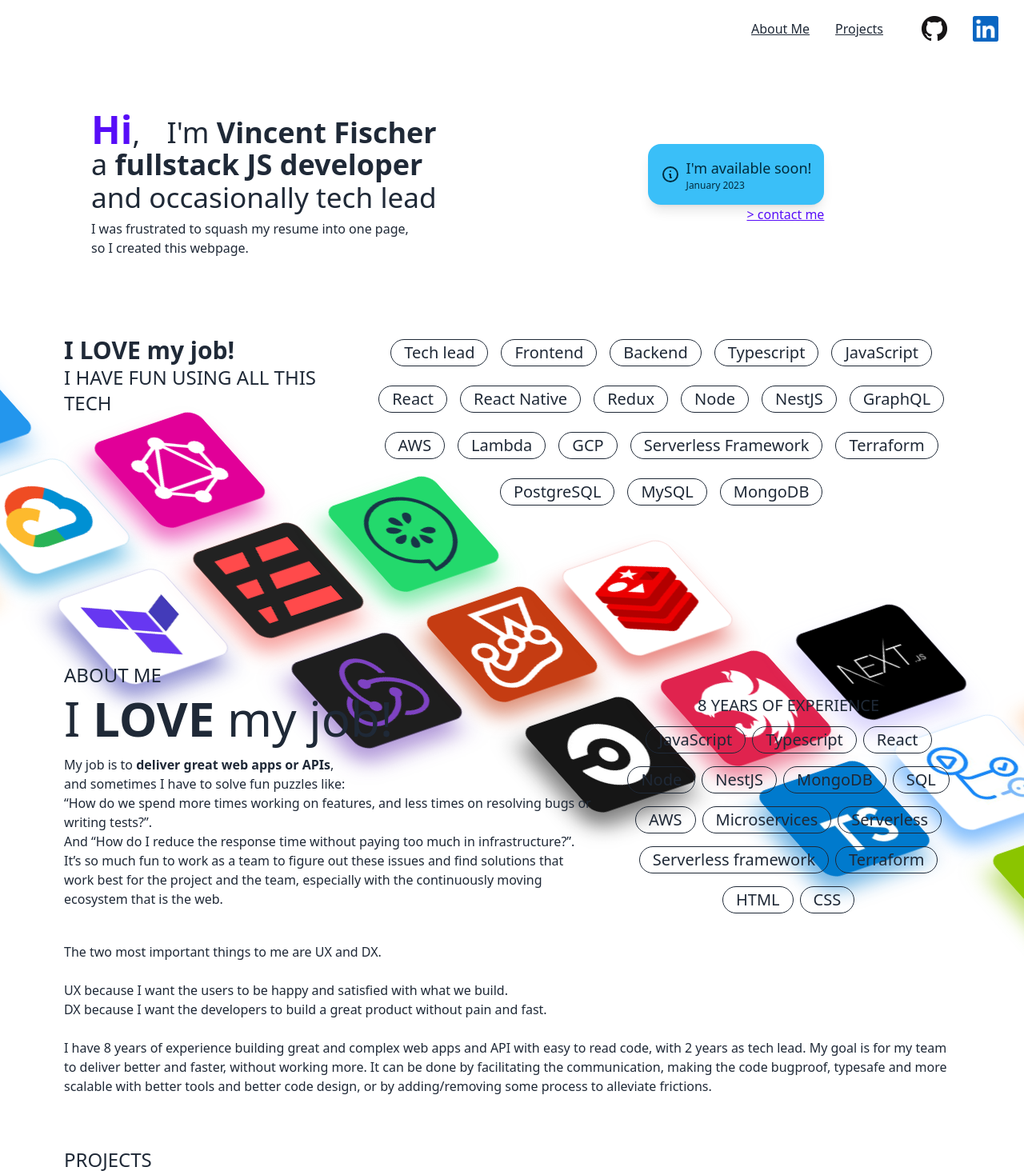
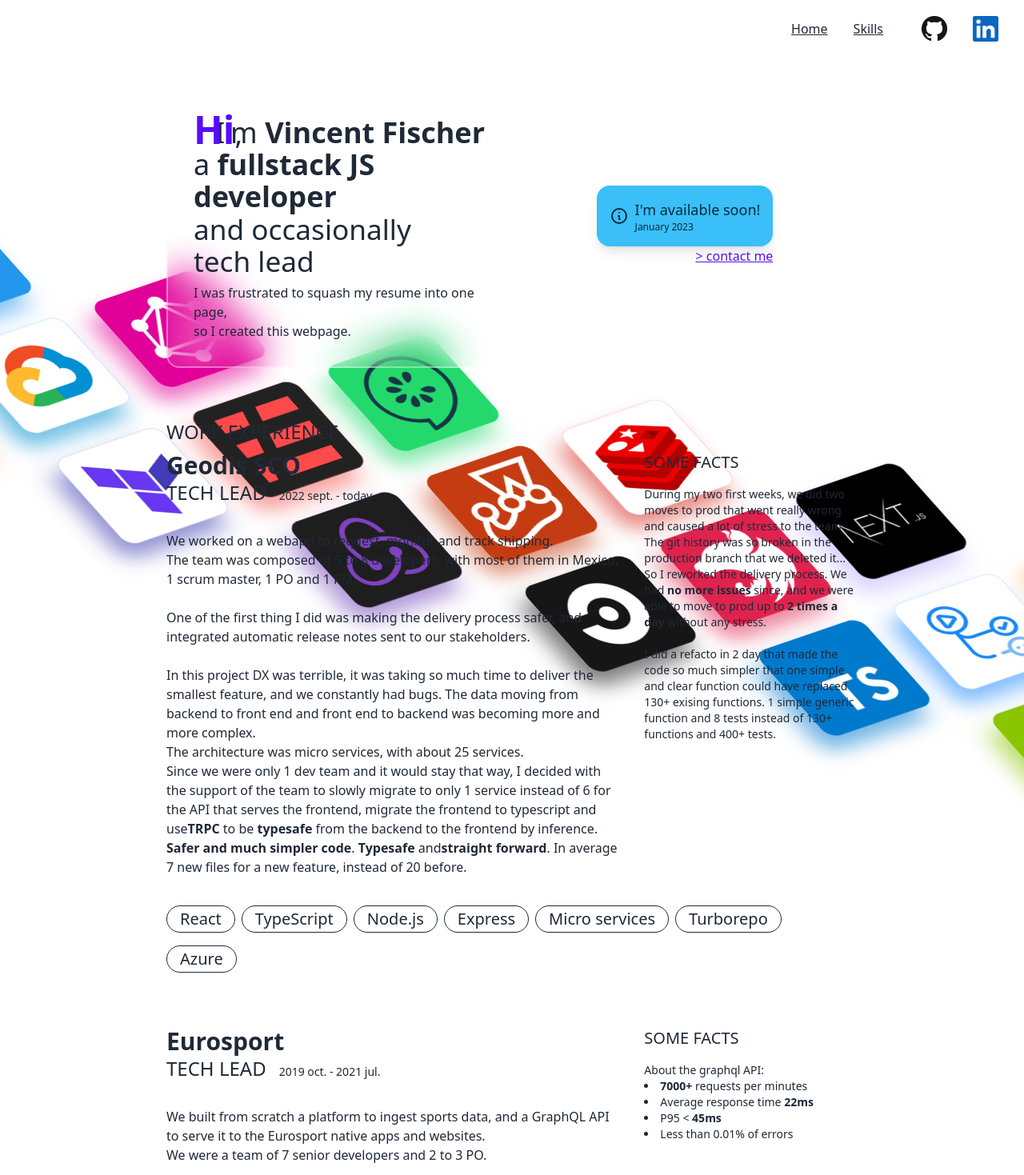
Before and after one commit to fischervincent/my-resume, an Astro site: page / in a window 1280 px wide. Shown: the top 1469 px of the page at 80% size. Built offline with nearby package versions, Linux system fonts and the light colour scheme; Astro itself is replaced by a stand-in of ours.

Commit message:
add skills page

```diff
--- a/src/components/AboutMe.astro
+++ /dev/null
@@ -1,65 +0,0 @@
----
-const skills=[
-  {name:'JavaScript'},
-  {name:'Typescript'},
-  {name:'React'},
-  {name:'Node'},
-  {name:'NestJS'},
-  {name:'MongoDB'},
-  {name:'SQL'},
-  {name:'AWS'},
-  {name:'Microservices'},
-  {name:'Serverless'},
-  {name:'Serverless framework'},
-  {name:'Terraform'},
-  {name:'HTML'},
-  {name:'CSS'},
-]
-
-const startWorkingDate = new Date("2014-09-01");
-const nbYearsExperience = new Date().getFullYear() - startWorkingDate.getFullYear()
----
-
-<div class="section-card">
-  <div class="grid grid-cols-6 lg:grid-cols-5 gap-2 md:gap-8">
-    <div class="col-span-6 md:col-span-3">
-      <p class="text-6xl mb-4">I <strong>LOVE</strong> my job!</p>
-      <p>
-        My job is to <b>deliver great web apps or APIs</b>,
-        <br />
-        and sometimes I have to solve fun puzzles like:
-        <br />
-        “How do we spend more times working on features, and less times on resolving
-        bugs or writing tests?”.
-        <br />
-        And “How do I reduce the response time without paying too much in infrastructure?”.
-        <br />
-        It’s so much fun to work as a team to figure out these issues and find solutions
-        that work best for the project and the team, especially with the continuously
-        moving ecosystem that is the web.
-      </p>
-    </div>
-    <div class="divider md:hidden col-span-6"></div>
-    <div class="col-span-6 md:col-span-3 lg:col-span-2 md:text-center">
-      <h3>{nbYearsExperience} years of experience</h3>
-      <div class="flex flex-wrap gap-2 mt-2 md:justify-center">
-        {skills.map(({name})=>
-          <span class="skill-badge">{name}</span>
-        )}
-      </div>
-    </div>
-  </div>
-  <div class="divider md:hidden col-span-6"></div>
-  <p class="mt-8">
-    The two most important things to me are UX and DX.
-    <br />
-    <br />
-    UX because I want the users to be happy and satisfied with what we build.
-    <br />
-    DX because I want the developers to build a great product without pain and fast.
-    <br />
-    <br />
-    I have {nbYearsExperience} years of experience building great and complex web apps and API with easy to read code, with 2 years as tech lead.
-    My goal is for my team to deliver better and faster, without working more. It can be done by facilitating the communication, making the code bugproof, typesafe and more scalable with better tools and better code design, or by adding/removing some process to alleviate frictions.
-  </p>
-</div>
--- a/src/components/Header.astro
+++ b/src/components/Header.astro
@@ -1,18 +1,21 @@
----
-import { sections } from 'constants/sections'
----
 <div class="navbar bg-base-100 relative z-50">
   <div class="flex-1" />
   <div class="flex-none">
     <ul class="menu menu-horizontal p-0 px-2">
-      {Object.values(sections).map((section) => (
-      <li ><a
-        href={`#${section.id}`}
+      <li >
+        <a
+        href="/"
         class="link hover:bg-inherit hover:text-primary">
-          {section.title}
-        </a></li>
-
-      ))}
+          Home
+        </a>
+      </li>
+      <li >
+        <a
+        href="/skills"
+        class="link hover:bg-inherit hover:text-primary">
+          Skills
+        </a>
+      </li>
       <li>
         <a
           class="link hover:bg-inherit hover:opacity-60 ml-4 px-1"
--- a/src/components/skills/SkillsSection.tsx
+++ b/src/components/skills/SkillsSection.tsx
@@ -1,49 +1,44 @@
 import { Skill } from "./skills";
 
-const roles = [Skill.TECHLEAD, Skill.FRONTEND, Skill.BACKEND];
-
-const languageSkills = [Skill.TYPESCRIPT, Skill.JAVASCRIPT];
-
-const frontendSkills = [Skill.REACT, Skill.REACT_NATIVE, Skill.REDUX];
-
-const backendSkills = [Skill.NODE, Skill.NESTJS, Skill.GRAPHQL];
-
-const cloud = [Skill.AWS, Skill.LAMBDA, Skill.GCP];
-
-const infra = [Skill.SERVERLESS_FRAMEWORK, Skill.TERRAFORM];
-
-const databaseSkills = [Skill.POSTGRESQL, Skill.MYSQL, Skill.MONGODB];
-
 const coreSkills = [
-  roles,
-  languageSkills,
-  frontendSkills,
-  backendSkills,
-  cloud,
-  infra,
-  databaseSkills,
+  {
+    category: "Roles",
+    skills: [Skill.TECHLEAD, Skill.FRONTEND, Skill.BACKEND],
+  },
+  { category: "Languages", skills: [Skill.TYPESCRIPT, Skill.JAVASCRIPT] },
+  {
+    category: "Frontend",
+    skills: [Skill.REACT, Skill.REACT_NATIVE, Skill.REDUX],
+  },
+  { category: "Backend", skills: [Skill.NODE, Skill.NESTJS, Skill.GRAPHQL] },
+  { category: "Cloud", skills: [Skill.AWS, Skill.LAMBDA, Skill.GCP] },
+  { category: "Infra", skills: [Skill.SERVERLESS_FRAMEWORK, Skill.TERRAFORM] },
+  {
+    category: "Database",
+    skills: [Skill.POSTGRESQL, Skill.MYSQL, Skill.MONGODB],
+  },
 ];
 
 export const Skills = () => {
   // no flex because I wanted to have hover effect on scrolling skills (component below this one)
   return (
     <>
-      <div className="mb-16" />
-      <div className="h-fit w-full text-center sm:text-left sm:w-1/3 mb-16 sm:mb-0 inline-block align-top relative z-50">
-        <h1>I LOVE my job!</h1>
-        <h2>I have fun using all this tech</h2>
-      </div>
-      <div className="w-full sm:w-2/3 inline-block mb-20 sm:mb-0">
-        <div className="flex flex-row gap-4 flex-wrap justify-center relative z-50">
-          {coreSkills.map((skills) => (
-            <div className="flex flex-row gap-4 flex-wrap justify-center">
-              {skills.map((skill) => (
-                <span className="skill-badge backdrop-blur-xl">{skill}</span>
-              ))}
-            </div>
-          ))}
-        </div>
-      </div>
+      <table>
+        {coreSkills.map(({ category, skills }) => (
+          <tr>
+            <td>
+              <h3 className="pr-4">{category}</h3>
+            </td>
+            <td>
+              <div className="flex-1 flex flex-row gap-4 flex-wrap px-4">
+                {skills.map((skill) => (
+                  <span className="skill-badge">{skill}</span>
+                ))}
+              </div>
+            </td>
+          </tr>
+        ))}
+      </table>
     </>
   );
 };
--- a/src/constants/sections.ts
+++ /dev/null
@@ -1,10 +0,0 @@
-export const sections = {
-  aboutMe: {
-    title: 'About Me',
-    id: 'about-me',
-  },
-  projects: {
-    title: 'Projects',
-    id: 'projects',
-  },
-} as const
--- a/src/layouts/Layout.astro
+++ b/src/layouts/Layout.astro
@@ -35,7 +35,7 @@ const { title } = Astro.props;
 	</head>
 	<body class="w-screen overflow-x-hidden">
 		<Header />
-		<main class="max-w-6xl mx-auto px-2 sm:px-4">
+		<main class="max-w-4xl mx-auto px-2 sm:px-4">
 			<slot />
 		</main>
 	</body>
--- a/src/pages/index.astro
+++ b/src/pages/index.astro
@@ -1,11 +1,8 @@
 ---
-import AboutMe from 'components/AboutMe.astro';
 import Introduction from 'components/Introduction.astro';
 import { Projects } from 'components/projects/Projects';
 import ScrollingSkills from 'components/skills/ScrollingSkills.astro';
 import Section from 'components/Section.astro';
-import { Skills } from 'components/skills/SkillsSection';
-import { sections } from 'constants/sections';
 import Layout from 'layouts/Layout.astro';
 
 import 'styles/main.css'
@@ -15,13 +12,9 @@ import 'styles/main.css'
 <Layout title="Vincent Fischer">
 	<main>
 		<Introduction/>
-		<Skills />
 		<ScrollingSkills/>
-		<Section {...sections.aboutMe} class="mt-48">
-			<AboutMe/>
-		</Section>
 
-		<Section {...sections.projects}>
+		<Section title="Work experience" id="work">
 			<Projects/>
 		</Section>
 	</main>
--- /dev/null
+++ b/src/pages/skills.astro
@@ -0,0 +1,16 @@
+---
+import Section from 'components/Section.astro';
+import { Skills } from 'components/skills/SkillsSection';
+import Layout from 'layouts/Layout.astro';
+
+import 'styles/main.css'
+
+---
+
+<Layout title="Vincent Fischer">
+	<main>
+		<Section title="Skills" id="skills">
+			<Skills />
+		</Section>
+	</main>
+</Layout>
```
